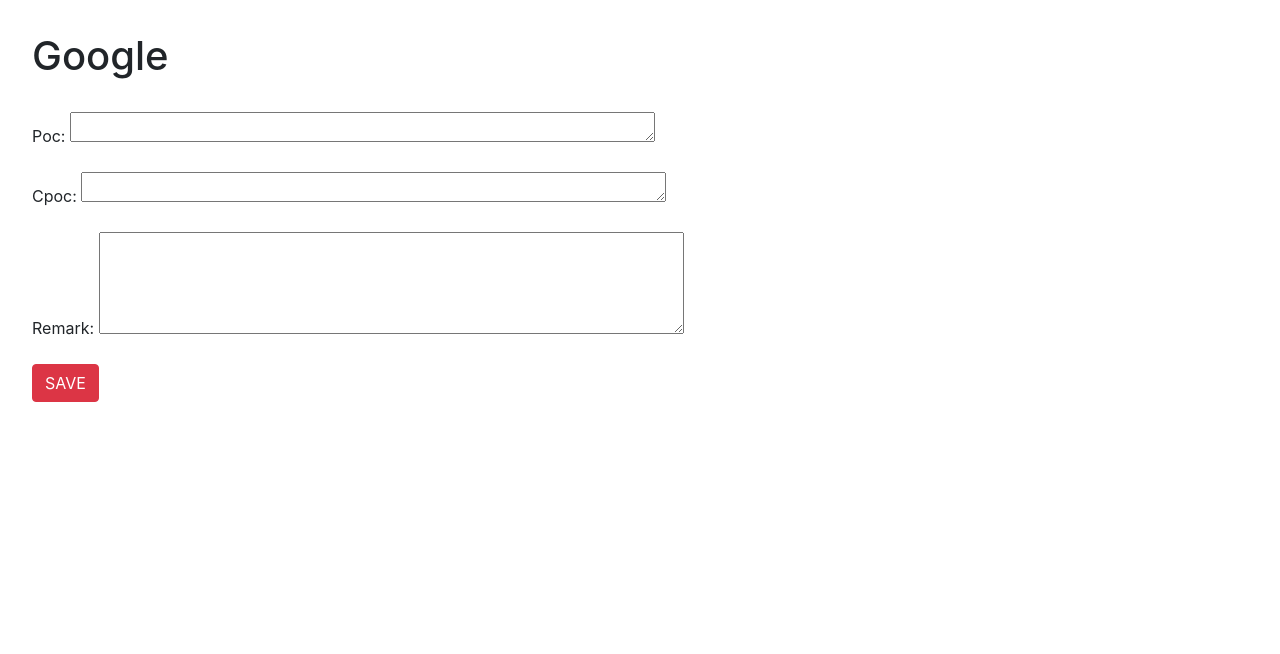
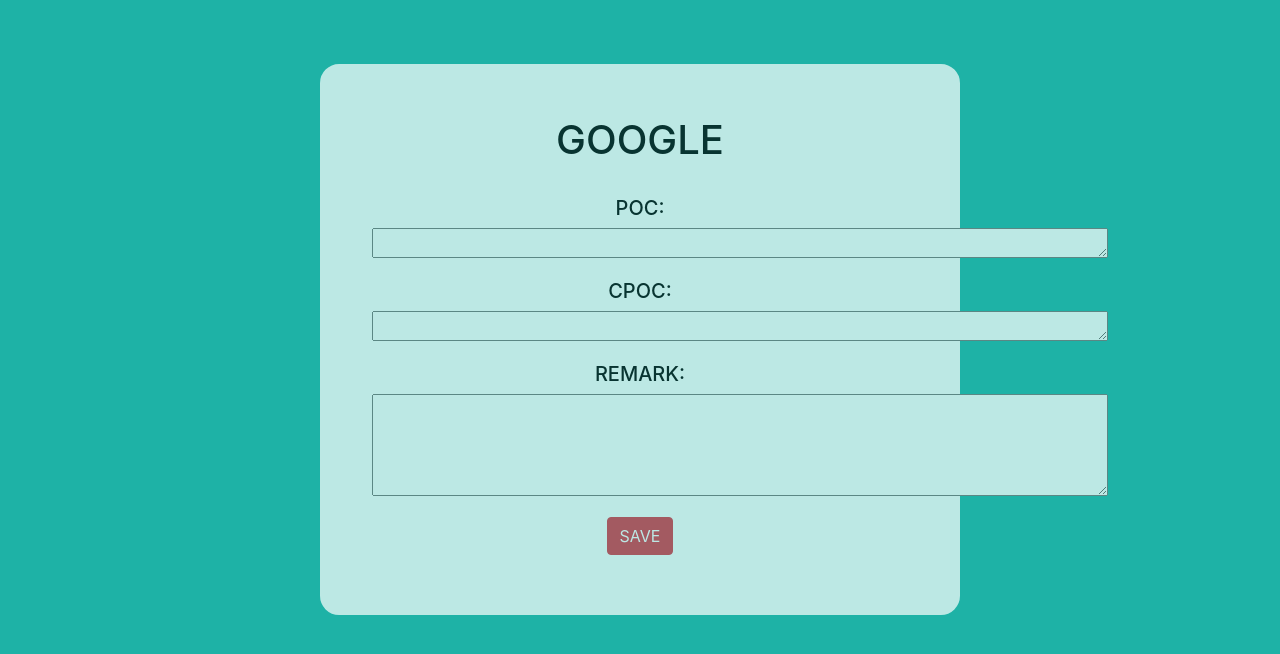
Before and after one commit to Curious-Ujjwal/Diary_Portal-1, a Django app: page /diary/intern/11/ in a window 1280 px wide. Shown: the top 654 px of the page. Run offline with Django 3.2, Linux system fonts and the light colour scheme; data comes from the database, SQL or seed files in the repository; some libraries are stand-ins or nearby versions.

Commit message:
Added frontend

```diff
--- a/Diary_Portal/diary/templates/diary/add_company.html
+++ b/Diary_Portal/diary/templates/diary/add_company.html
@@ -10,13 +10,13 @@
 <center>
     <div class="boxed">
         <div class="column">
-            <h5><b>
+            <b>
     <form action="" method="post" name="placement_edit">
-    <center>{{form.as_p}}</center>
+    <center><h5>{{form.as_p}}</h5></center>
     {% csrf_token%}
     <h3><input type="submit" value="SAVE" class="btn btn-danger"></h3>
     </form>
-</b></h5>
+</b>
     </div>
     </div>
 </center>
--- a/Diary_Portal/diary/templates/diary/edit_ID.html
+++ b/Diary_Portal/diary/templates/diary/edit_ID.html
@@ -4,7 +4,7 @@
 	<link rel="stylesheet" href="https://stackpath.bootstrapcdn.com/bootstrap/4.1.3/css/bootstrap.min.css" integrity="sha384-MCw98/SFnGE8fJT3GXwEOngsV7Zt27NXFoaoApmYm81iuXoPkFOJwJ8ERdknLPMO" crossorigin="anonymous">
 	<title>Diary Portal</title>
 </head>
-<body style="padding: 2rem; background-color: #8dbdd8;">
+<body style="padding: 2rem; background-color: #1eb2a6;">
 <div class="container-fluid" style="padding-top: 10em; padding-left: 22.8rem;">
 <div class="column">
 	<h4>
--- a/Diary_Portal/diary/templates/diary/edit_company.html
+++ b/Diary_Portal/diary/templates/diary/edit_company.html
@@ -1,19 +1,26 @@
+{% load static %}
 <!DOCTYPE html>
 <html>
 <head>
 	<link rel="stylesheet" href="https://stackpath.bootstrapcdn.com/bootstrap/4.4.1/css/bootstrap.min.css" integrity="sha384-Vkoo8x4CGsO3+Hhxv8T/Q5PaXtkKtu6ug5TOeNV6gBiFeWPGFN9MuhOf23Q9Ifjh" crossorigin="anonymous">
+	<link rel="stylesheet" type="text/css" href="{% static 'diary/style1.css' %}">
     <title>Diary Portal</title>
 </head>
-<body style="padding: 2rem;">
+<body style="background-color: #1eb2a6;">
+<center>
+    <div class="boxed">
+        <div class="column">
         <h1>{{c.CompanyName}}</h1>
         <br>
-    <div class="column">
+
             <form action="" method="post" name="placement_edit">
-    {{form.as_p}}
+                <center><h5>{{form.as_p}}</h5></center>
                 {% csrf_token%}
-    <input type="submit" value="SAVE" class="btn btn-danger">
+                <h3><input type="submit" value="SAVE" class="btn btn-danger"></h3>
             </form>
         </div>
+    </div>
+</center>
 
 	<script src="https://code.jquery.com/jquery-3.4.1.slim.min.js" integrity="sha384-J6qa4849blE2+poT4WnyKhv5vZF5SrPo0iEjwBvKU7imGFAV0wwj1yYfoRSJoZ+n" crossorigin="anonymous"></script>
 	<script src="https://cdn.jsdelivr.net/npm/popper.js@1.16.0/dist/umd/popper.min.js" integrity="sha384-Q6E9RHvbIyZFJoft+2mJbHaEWldlvI9IOYy5n3zV9zzTtmI3UksdQRVvoxMfooAo" crossorigin="anonymous"></script>
```
Also changed, not shown: Diary_Portal/diary/templates/diary/company_remarks.html (+5 -3 lines). Lines whose indentation alone changed are shown as unchanged.
